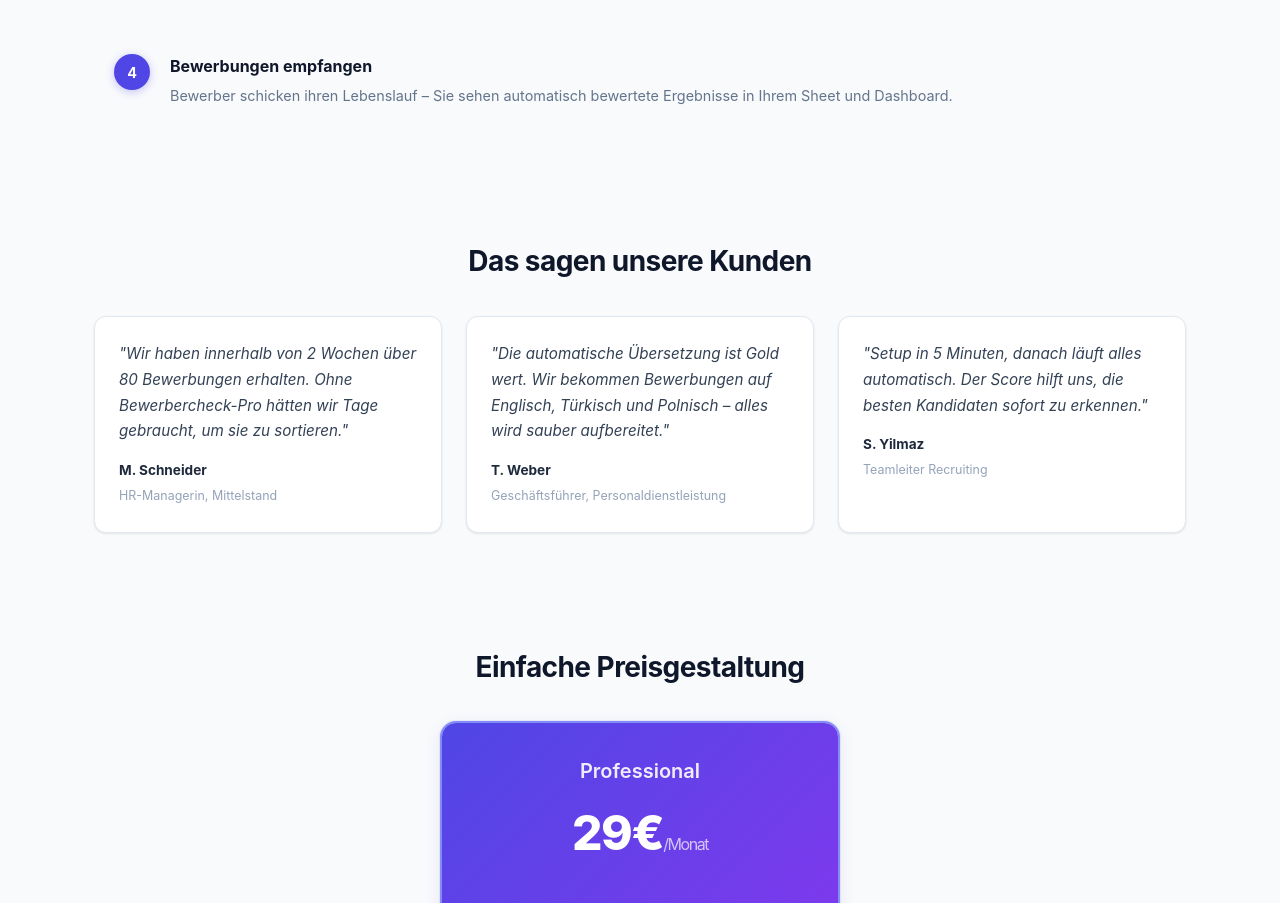
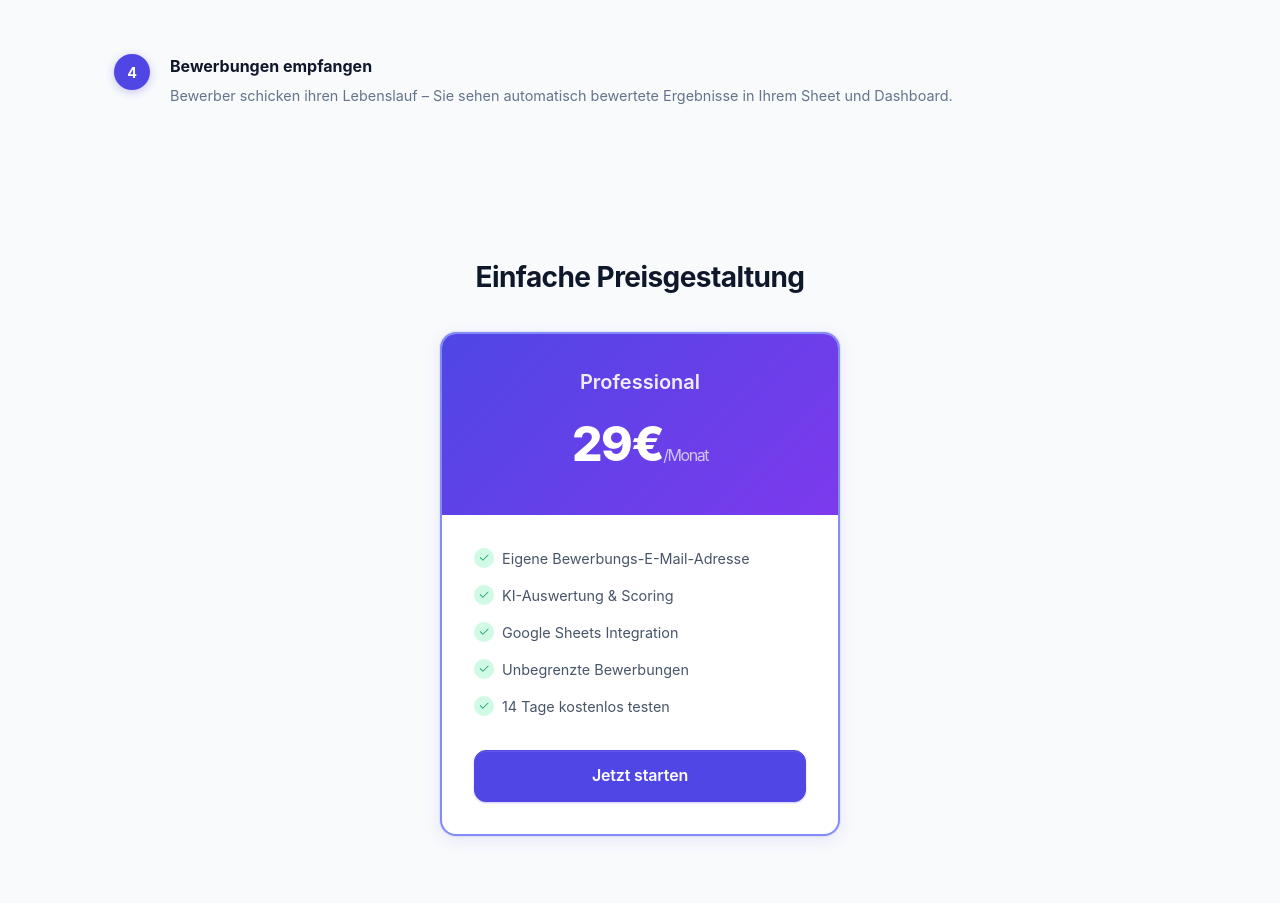
Before and after one commit to budsxbach/bewerbercheck-pro, a Flask app: page /start in a window 1280 px wide. Shown: the part 1547-2450 px from the top of the page. Run offline with Flask 3, Linux system fonts and the light colour scheme; some libraries are stand-ins or nearby versions.

Commit message:
Launch-Vorbereitung: E-Mail-Fix, Testimonials entfernt, Datenschutz aktualisiert
- E-Mail-Domain .de → .com in allen Impressum/Datenschutz-Seiten (App + Webseite)
- Unternehmenswebseite: "Demnächst verfügbar" → "Jetzt verfügbar" + CTA-Button
- Fiktive Testimonials entfernt (UWG-Konformität)
- Datenschutz: Railway als Hoster + SCC-Klausel ergänzt
- Fallback-URL auf bewerbercheck-pro.systemautomatik.com aktualisiert
- Unbenutzte Testimonial-CSS entfernt

Co-Authored-By: Claude Opus 4.6 <noreply@anthropic.com>

```diff
--- a/app/__init__.py
+++ b/app/__init__.py
@@ -129,14 +129,14 @@ Disallow: /admin/
 Disallow: /abo/
 
 Sitemap: {base}/sitemap.xml
-""".format(base=app.config.get("APP_URL", "https://bewerbercheck-pro.de"))
+""".format(base=app.config.get("APP_URL", "https://bewerbercheck-pro.systemautomatik.com"))
         response = make_response(content)
         response.headers["Content-Type"] = "text/plain"
         return response
 
     @app.route("/sitemap.xml")
     def sitemap_xml():
-        base = app.config.get("APP_URL", "https://bewerbercheck-pro.de")
+        base = app.config.get("APP_URL", "https://bewerbercheck-pro.systemautomatik.com")
         urls = [
             (f"{base}/start", "weekly", "1.0"),
             (f"{base}/impressum", "monthly", "0.3"),
--- a/static/style.css
+++ b/static/style.css
@@ -1302,46 +1302,6 @@ kbd {
 }
 
 /* ── Testimonials (Landing) ────────────────────────────── */
-.testimonials {
-    padding: 3rem 0;
-}
-.testimonials h2 {
-    font-size: 1.75rem;
-    font-weight: 700;
-    letter-spacing: -.02em;
-    color: var(--gray-900);
-    margin-bottom: 2rem;
-    text-align: center;
-}
-.testimonial-grid {
-    display: grid;
-    grid-template-columns: repeat(auto-fit, minmax(280px, 1fr));
-    gap: 1.5rem;
-}
-.testimonial-card {
-    background: #fff;
-    border: 1px solid var(--gray-200);
-    border-radius: var(--radius);
-    padding: 1.5rem;
-    box-shadow: var(--shadow);
-}
-.testimonial-text {
-    font-size: .95rem;
-    color: var(--gray-700);
-    line-height: 1.7;
-    font-style: italic;
-    margin-bottom: 1rem;
-}
-.testimonial-author strong {
-    display: block;
-    font-size: .85rem;
-    color: var(--gray-800);
-}
-.testimonial-author span {
-    font-size: .78rem;
-    color: var(--gray-400);
-}
-
 /* ── Legal Pages (Impressum, Datenschutz) ─────────────── */
 .legal-page {
     max-width: 720px;
--- a/templates/impressum.html
+++ b/templates/impressum.html
@@ -16,7 +16,7 @@
     <h2>Kontakt</h2>
     <p>
         Telefon: +49 1523 8415504<br>
-        E-Mail: info@systemautomatik.de
+        E-Mail: info@systemautomatik.com
     </p>
 
     <h2>Verantwortlich für den Inhalt nach § 55 Abs. 2 RStV</h2>
--- a/templates/landing.html
+++ b/templates/landing.html
@@ -108,34 +108,6 @@
     </ol>
 </section>
 
-<!-- Testimonials -->
-<section class="testimonials">
-    <h2>Das sagen unsere Kunden</h2>
-    <div class="testimonial-grid">
-        <div class="testimonial-card">
-            <p class="testimonial-text">"Wir haben innerhalb von 2 Wochen über 80 Bewerbungen erhalten. Ohne Bewerbercheck-Pro hätten wir Tage gebraucht, um sie zu sortieren."</p>
-            <div class="testimonial-author">
-                <strong>M. Schneider</strong>
-                <span>HR-Managerin, Mittelstand</span>
-            </div>
-        </div>
-        <div class="testimonial-card">
-            <p class="testimonial-text">"Die automatische Übersetzung ist Gold wert. Wir bekommen Bewerbungen auf Englisch, Türkisch und Polnisch – alles wird sauber aufbereitet."</p>
-            <div class="testimonial-author">
-                <strong>T. Weber</strong>
-                <span>Geschäftsführer, Personaldienstleistung</span>
-            </div>
-        </div>
-        <div class="testimonial-card">
-            <p class="testimonial-text">"Setup in 5 Minuten, danach läuft alles automatisch. Der Score hilft uns, die besten Kandidaten sofort zu erkennen."</p>
-            <div class="testimonial-author">
-                <strong>S. Yilmaz</strong>
-                <span>Teamleiter Recruiting</span>
-            </div>
-        </div>
-    </div>
-</section>
-
 <section class="pricing">
     <h2>Einfache Preisgestaltung</h2>
     <div class="pricing-card">
```
Also changed, not shown: templates/datenschutz.html (+7 -3 lines).
